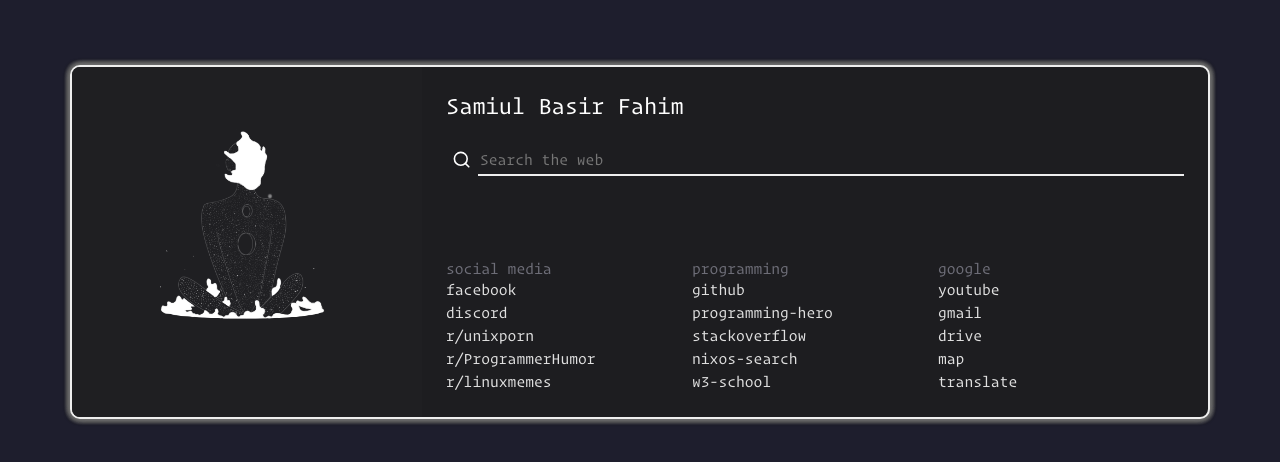
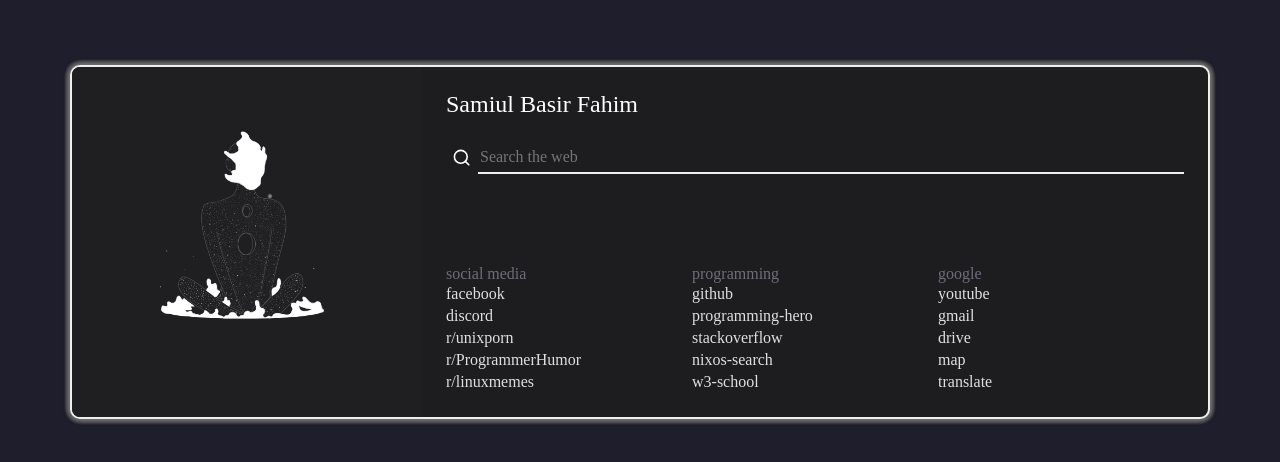
Before and after one commit to samiulbasirfahim143/starpage, a plain HTML site: page index.html in a window 1280 px wide. Shown: the part 158-620 px from the top of the page. Drawn offline with Linux system fonts and the light colour scheme.

Commit message:
font and search-engine changed

```diff
--- a/scripts.js
+++ b/scripts.js
@@ -14,7 +14,7 @@ const lookup = {
   reddit: "https://reddit.com/",
   maps: "https://maps.google.com/",
 }
-const engine = "google"
+const engine = "duckduckgo"
 const engineUrls = {
   deepl: "https://www.deepl.com/translator#-/-/",
   duckduckgo: "https://duckduckgo.com/?q=",
--- a/styles.css
+++ b/styles.css
@@ -1,15 +1,11 @@
 @import url("./variables.css");
 
-@font-face {
-  font-family: operator-mono;
-  src: url(./OperatorMono-Book.otf);
-}
 
 *,
 *::before,
 *::after {
   box-sizing: border-box;
-  font-family: operator-mono;
+  font-family: JetbrainsMono nerd font;
 }
 
 input,
```
